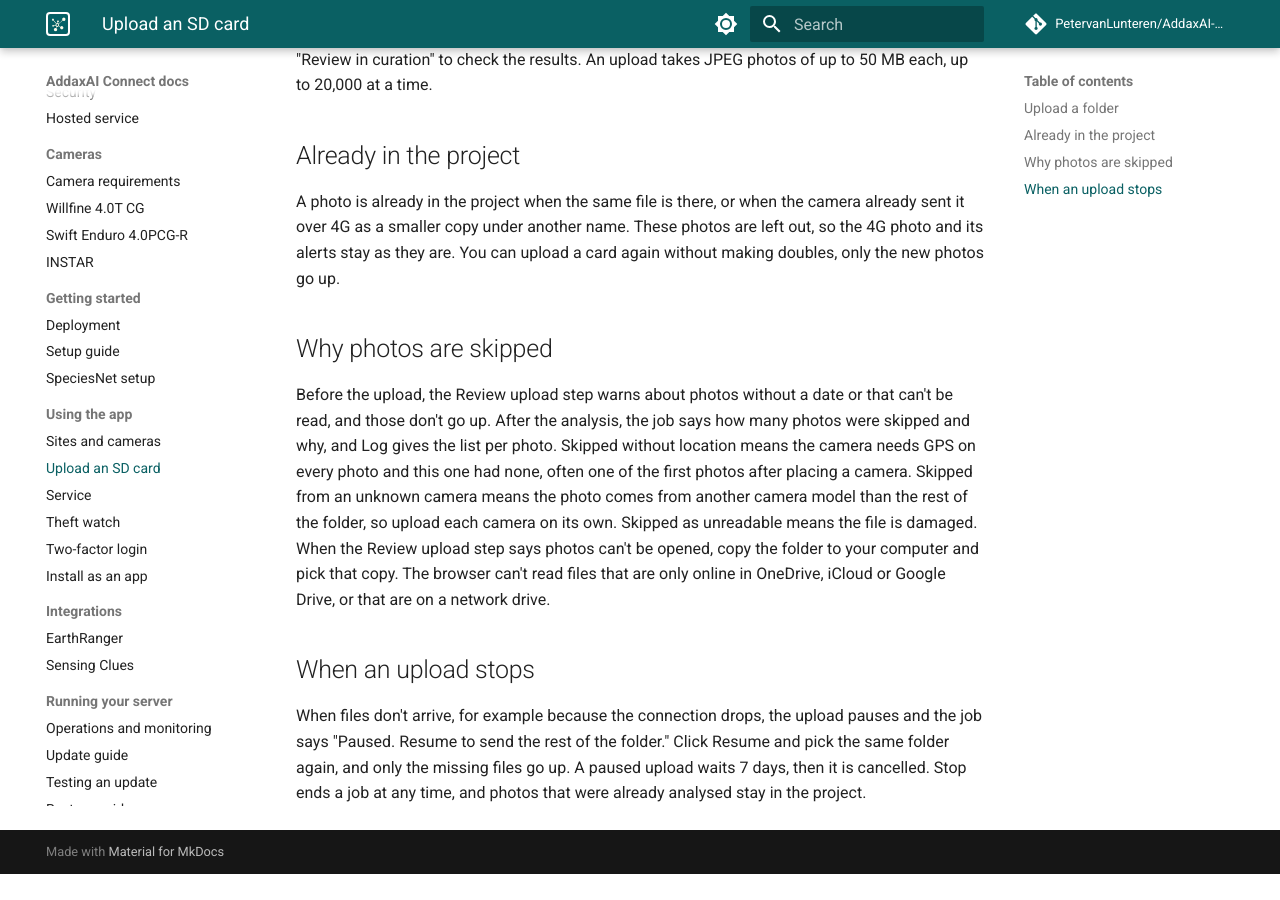
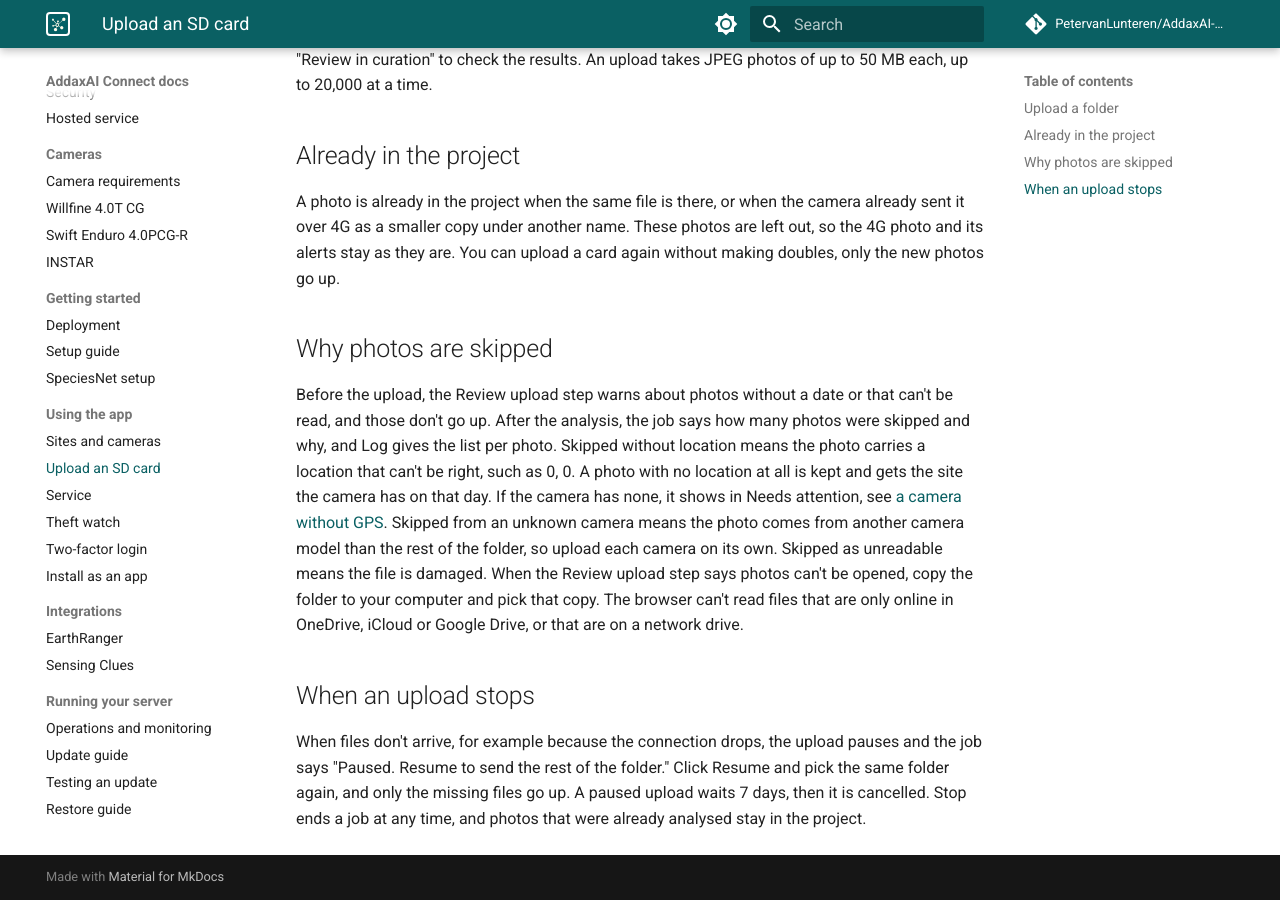
Before and after one commit to PetervanLunteren/AddaxAI-Connect, an MkDocs documentation site: the page built from docs/upload-sd-card.md, in a window 1280 px wide and 900 px high, scrolled down 520 px. Built offline with MkDocs 1.6.1 and Material for MkDocs 9.7.7, drawn with Linux system fonts in a browser that asks for light colours; comment, search, counter and statistics services are not loaded; before the commit the page ends 1394 px from its top, so only the background shows below that.

Commit message:
Docs: SD card photos without a location are kept

```diff
--- a/docs/upload-sd-card.md
+++ b/docs/upload-sd-card.md
@@ -17,7 +17,7 @@ A photo is already in the project when the same file is there, or when the camer
 
 ## Why photos are skipped
 
-Before the upload, the Review upload step warns about photos without a date or that can't be read, and those don't go up. After the analysis, the job says how many photos were skipped and why, and Log gives the list per photo. Skipped without location means the camera needs GPS on every photo and this one had none, often one of the first photos after placing a camera. Skipped from an unknown camera means the photo comes from another camera model than the rest of the folder, so upload each camera on its own. Skipped as unreadable means the file is damaged. When the Review upload step says photos can't be opened, copy the folder to your computer and pick that copy. The browser can't read files that are only online in OneDrive, iCloud or Google Drive, or that are on a network drive.
+Before the upload, the Review upload step warns about photos without a date or that can't be read, and those don't go up. After the analysis, the job says how many photos were skipped and why, and Log gives the list per photo. Skipped without location means the photo carries a location that can't be right, such as 0, 0. A photo with no location at all is kept and gets the site the camera has on that day. If the camera has none, it shows in Needs attention, see [a camera without GPS](sites-and-deployments.md#a-camera-without-gps). Skipped from an unknown camera means the photo comes from another camera model than the rest of the folder, so upload each camera on its own. Skipped as unreadable means the file is damaged. When the Review upload step says photos can't be opened, copy the folder to your computer and pick that copy. The browser can't read files that are only online in OneDrive, iCloud or Google Drive, or that are on a network drive.
 
 ## When an upload stops
 
```
